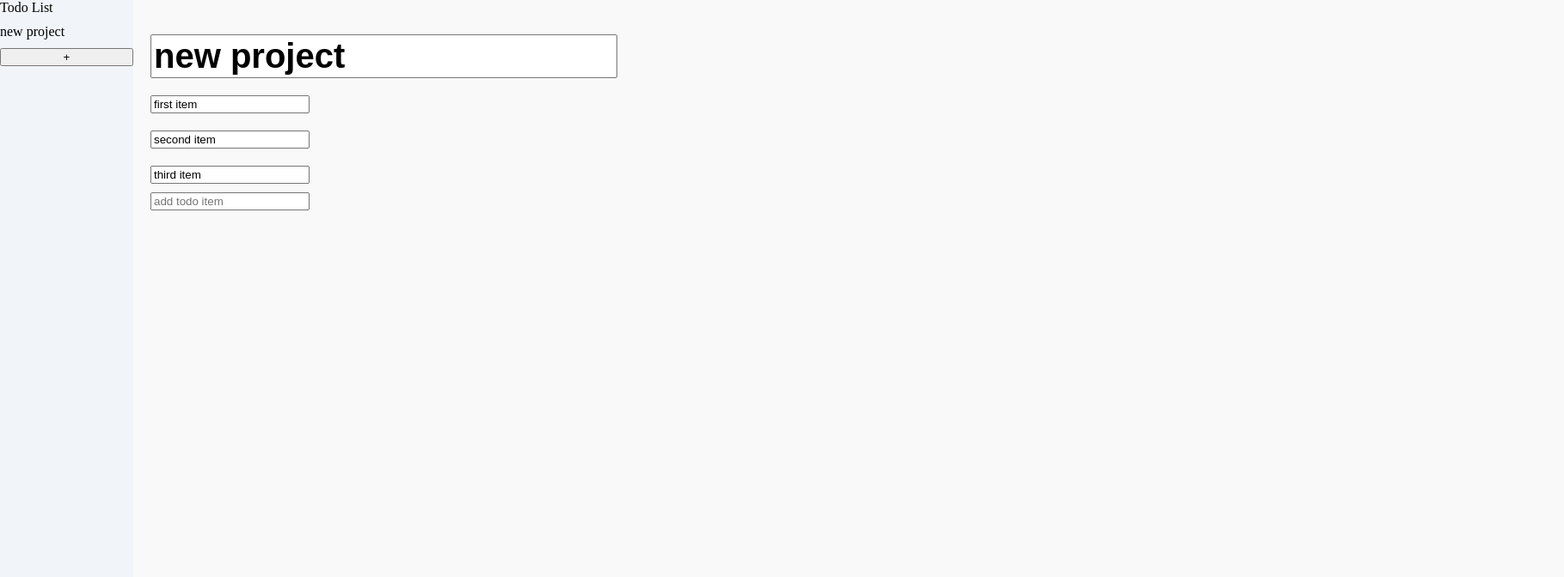
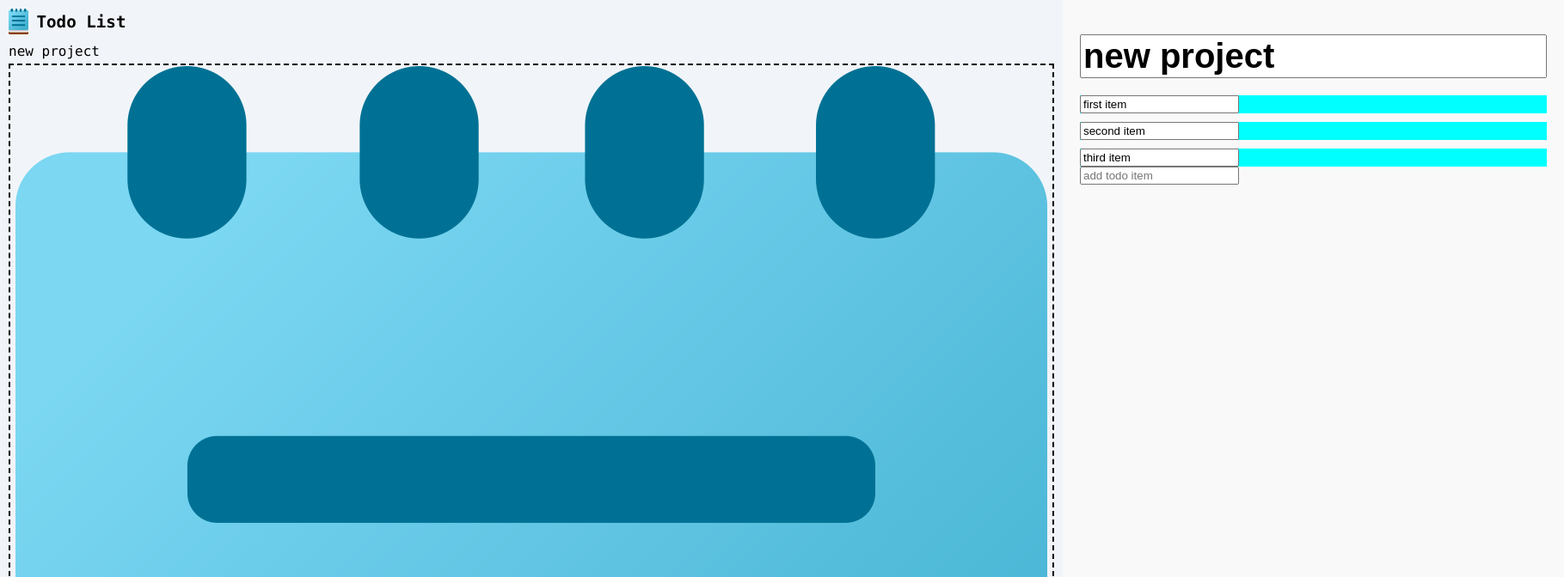
Before and after one commit to kevinbpatel/Todo-List, a website built with webpack: page src/template.html in a window 1280 px wide. Both pictures are taken after a click on the link "new project". Shown: the top 672 px of the page at 86% size, 1819 px wide, since content can reach past the window. Built offline with nearby package versions, Linux system fonts and the light colour scheme.

Commit message:
Style sidebar

```diff
--- a/src/index.js
+++ b/src/index.js
@@ -22,6 +22,7 @@ const rerenderProjects = () => {
   projects.forEach(project => {
     const projectLink = document.createElement("a");
     projectLink.textContent = project.title;
+    projectLink.setAttribute("class", "project-link");
 
     projectLink.addEventListener("click", () => {
       displayProject(project);
@@ -33,8 +34,11 @@ const rerenderProjects = () => {
 
 // add project button
 const addProjectButton = document.createElement("button");
-addProjectButton.textContent = "+";
+addProjectButton.setAttribute("id", "add-project-button");
 sidebar.appendChild(addProjectButton);
+const addIcon = document.createElement("img");
+addIcon.setAttribute("src", "images/notepad_icon.png");
+addProjectButton.appendChild(addIcon);
 addProjectButton.addEventListener("click", () => {
   projects.push(project("Untitled"));
   rerenderProjects();
--- a/src/project-renderer.js
+++ b/src/project-renderer.js
@@ -10,19 +10,24 @@ const rerenderTodoItems = (project) => {
 
   project.items.forEach(item => {
     const todoItem = document.createElement("div");
+    todoItem.setAttribute("class", "todo-item");
+
+    // todo header container for todo elements
     const todoHeader = document.createElement("div");
+    todoHeader.setAttribute("class", "todo-card");
 
+    // todo title to be put in header
     const todoTitle = textBox(item.title, "Project Title");
     todoHeader.appendChild(todoTitle);
     todoTitle.addEventListener("input", () => {
       item.title = todoTitle.value;
     });
 
-    todoItem.setAttribute("class", "todo-card");
+
 
 
     todoHeader.setAttribute("class", "todo-header");
-    todoContainer.appendChild(todoHeader);
+    todoItem.appendChild(todoHeader);
 
     const todoDetails = document.createElement("div");
     todoDetails.setAttribute("class", "todo-details");
--- a/src/styles.css
+++ b/src/styles.css
@@ -1,4 +1,5 @@
 body {
+  font-family: Consolas;
   background-color: rgb(249, 249, 249);
   margin: 0;
   display: flex;
@@ -6,18 +7,52 @@ body {
   width: 100vw;
 }
 
+#sidebar-title-container {
+  display: flex;
+  align-items: center;
+  gap: 10px;
+  margin-bottom: 10px;
+}
+
+#sidebar-title {
+  font-size: larger;
+  font-weight: bold;
+}
+
+#todo-logo {
+  height: 30px;
+}
+
 #sidebar {
   background-color: rgb(241, 245, 249);
   display: flex;
   flex-direction: column;
-  gap: 10px;
   flex: 1;
+  padding: 10px;
 }
 
 #sidebar-projects {
   display: flex;
   flex-direction: column;
+  gap: 5px;
 }
+
+.project-link:hover {
+  background-color: rgba(190, 190, 190, 0.116);
+  border-radius: 2px;
+}
+
+#add-project-button {
+  margin-top: 5px;
+  border: 2px dashed black;
+  background-color: rgba(190, 190, 190, 0);
+  font-weight: bolder;
+}
+
+#add-project-button:hover {
+  background-color: rgba(190, 190, 190, 0.116);
+}
+
 
 #main-container {
   flex: 7;
@@ -37,6 +72,11 @@ body {
 
 .todo-card {
   display: flex;
+  background-color: antiquewhite;
+}
+
+.todo-item {
+  background-color: aqua;
 }
 
 .todo-header {
--- a/src/template.html
+++ b/src/template.html
@@ -8,7 +8,11 @@
 <body>
 
   <div id="sidebar">
-    <div class="title">Todo List</div>
+    <div id="sidebar-title-container">
+      <img src="images/notepad_icon.png" alt="Todo List Logo" id="todo-logo">
+      <div id="sidebar-title">Todo List</div>
+    </div>
+
     <div id="sidebar-projects"></div>
   </div>
 
```
Also changed, not shown: src/images/add.svg (added), src/images/notepad_icon.png (added).
